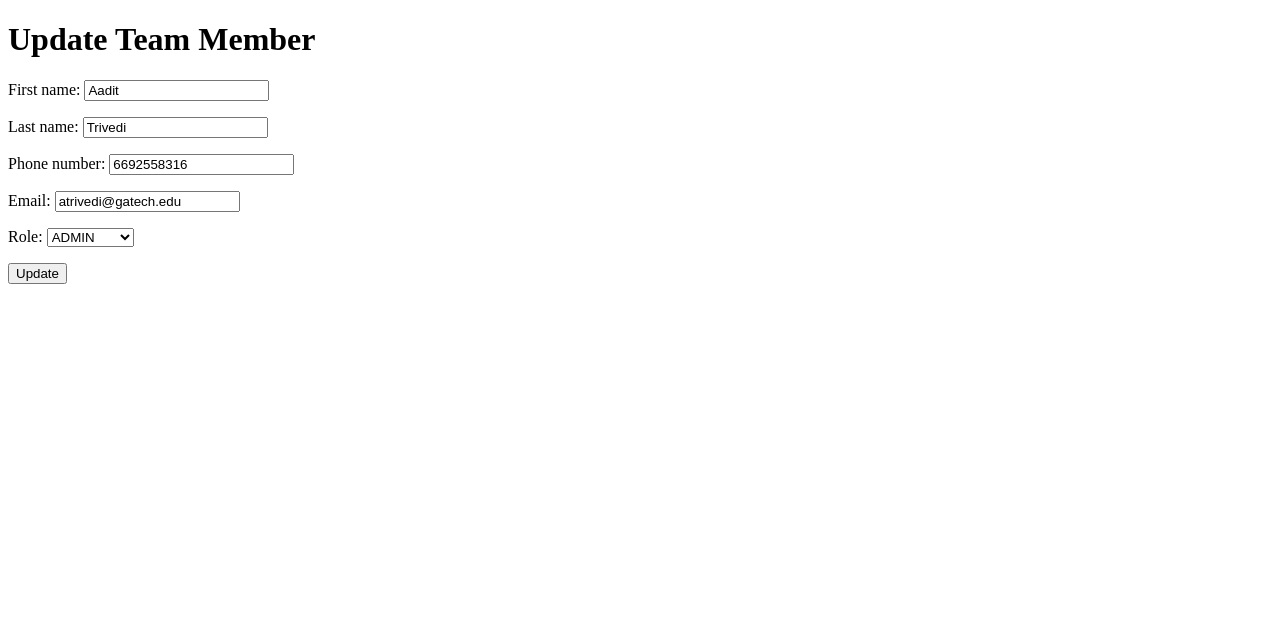
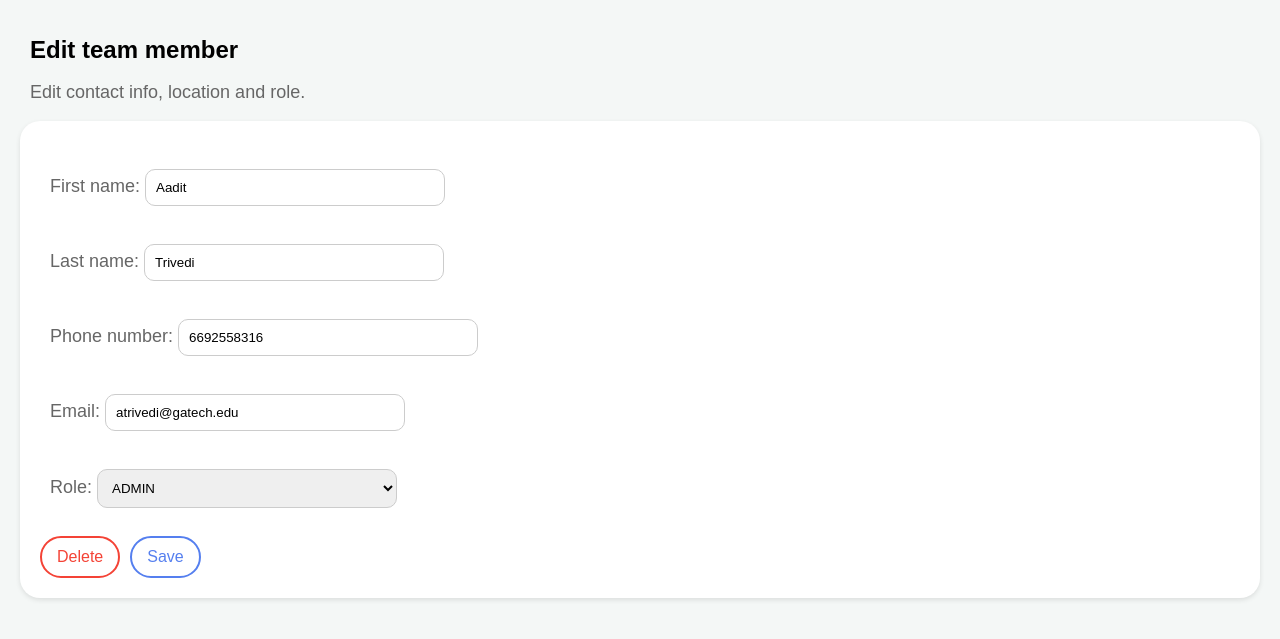
Before and after one commit to AaditT/manage_team, a Django app: page /update_teammember/7 in a window 1280 px wide. Shown: the top 639 px of the page. Run offline with Django 4.2, Linux system fonts and the light colour scheme; data comes from the database, SQL or seed files in the repository; both versions use the stored data as it was after the commit.

Commit message:
update/delete func complete + styling

```diff
--- a/app/forms.py
+++ b/app/forms.py
@@ -1,5 +1,5 @@
 from django import forms
-from .models import TeamMember, ROLE
+from .models import TeamMember
 
 class AddTeamMemberForm(forms.ModelForm):
     class Meta:
--- /dev/null
+++ b/app/static/styles.css
@@ -0,0 +1,164 @@
+body {
+    font-family: 'Arial', sans-serif;
+    background-color: #f4f7f6;
+    margin: 0;
+    padding: 20px;
+}
+h1 {
+    font-size: 24px;
+    padding-left: 10px;
+}
+p {
+    color: #666;
+    font-size: 18px;
+    padding-left: 10px;
+}
+ul {
+    list-style-type: none;
+    padding: 0;
+}
+li {
+    background-color: #fff;
+    margin-bottom: 10px;
+    padding: 20px;
+    border-radius: 10px;
+    box-shadow: 0 2px 5px rgba(0,0,0,0.1);
+    display: flex;
+    justify-content: space-between;
+    align-items: center;
+}
+li a {
+    text-decoration: none;
+    color: #333;
+    font-size: 16px;
+}
+button {
+    background-color: #557FEF;
+    border: none;
+    color: white;
+    padding: 10px 15px;
+    text-align: center;
+    text-decoration: none;
+    display: inline-block;
+    font-size: 16px;
+    border-radius: 25px;
+    cursor: pointer;
+}
+button:hover {
+    background-color: #557FEF;
+
+}
+
+.add-button {
+    background-color: #f4f7f6;
+    color: #557FEF; /* Indigo */
+    position: absolute;
+    top: 20px;
+    right: 20px;
+    border-radius: 50%;
+    width: 50px;
+    height: 50px;
+    display: flex;
+    justify-content: center;
+    align-items: center;
+    font-size: 32px;
+    line-height: 50px;
+}
+.add-button:hover {
+    background-color: #557FEF;
+    color: white;
+}
+form {
+    background-color: #fff;
+    padding: 20px;
+    border-radius: 20px;
+    box-shadow: 0 2px 5px rgba(0,0,0,0.1);
+}
+input[type="text"],
+input[type="email"],
+input[type="number"],
+select {
+    width: calc(80% - 20px);
+    max-width: 300px;
+    padding: 10px;
+    margin: 10px 0;
+    display: inline-block;
+    border: 1px solid #ccc;
+    border-radius: 10px;
+    box-sizing: border-box;
+}
+
+.member-container {
+    display: flex;
+    align-items: center;
+}
+
+.profile-pic {
+    width: 50px;
+    height: 50px;
+    border-radius: 50%;
+    margin-right: 10px;
+    object-fit: cover;
+    background-color: #fff;
+}
+
+.member-info {
+    padding: 10px;
+}
+
+.member-name {
+    font-size: 1em;
+    font-weight: bold;
+    color: #333;
+}
+
+.member-phone,
+.member-email {
+    font-size: 0.8em;
+    color: #757575;
+    padding-top: 5px;
+}
+
+
+/* Generic button styling */
+button {
+    background-color: white;
+    border: 2px solid #557FEF;
+    color: #557FEF;
+    padding: 10px 15px;
+    text-align: center;
+    text-decoration: none;
+    display: inline-block;
+    font-size: 16px;
+    border-radius: 25px;
+    cursor: pointer;
+}
+button:hover {
+    background-color: #557FEF;
+    color: white;
+}
+
+/* Delete button styling */
+.button-container button[name="action"][value="delete"] {
+    background-color: white;
+    border: 2px solid #f44336;
+    border-color: #f44336;
+    color: #f44336;
+    padding: 10px 15px;
+    text-align: center;
+    text-decoration: none;
+    display: inline-block;
+    font-size: 16px;
+    border-radius: 25px;
+    cursor: pointer;
+}
+.button-container button[name="action"][value="delete"]:hover {
+    background-color: #f44336;
+    color: white;
+}
+
+/* Below styling applies for field error in forms */
+.field-errors {
+    color: #f44336;
+    padding-left: 10px;
+}
--- a/app/templates/update_teammember.html
+++ b/app/templates/update_teammember.html
@@ -1,14 +1,27 @@
+{% load static %}
 <!DOCTYPE html>
 <html>
     <head>
-        <title>Update Team Member</title>
+        <title>Edit Team Member</title>
+        <link rel="stylesheet" type="text/css" href="{% static 'styles.css' %}">
+        <style>
+            .button-container {
+                display: flex;
+                justify-content: start;
+                gap: 10px;
+            }
+        </style>
     </head>
     <body>
-        <h1>Update Team Member</h1>
+        <h1>Edit team member</h1>
+        <p>Edit contact info, location and role.</p>
         <form method="post">
             {% csrf_token %}
             {{ form.as_p }}
-            <button type="submit">Update</button>
+            <div class="button-container">
+                <button type="submit" name="action" value="delete">Delete</button>
+                <button type="submit" name="action" value="save">Save</button>
+            </div>
         </form>
     </body>
 </html>
--- a/app/urls.py
+++ b/app/urls.py
@@ -4,5 +4,6 @@ from . import views
 urlpatterns = [
     path("", views.teammembers, name="teammembers"),
     path("add_teammember/", views.add_teammember, name="add_teammember"),
-    path("update_teammember/<int:id>", views.update_teammember, name="update_teammember")
+    path("update_teammember/<int:id>", views.update_teammember, name="update_teammember"),
+    path('delete_teammember/<int:id>', views.delete_teammember, name='delete_teammember'),
 ]
--- a/app/views.py
+++ b/app/views.py
@@ -3,7 +3,7 @@ from django.template import loader
 from django.http import HttpResponse
 from .models import TeamMember
 from .forms import AddTeamMemberForm, UpdateTeamMemberForm
-
+from django.views.decorators.http import require_POST
 
 # Create your views here.
 
@@ -26,7 +26,7 @@ def add_teammember(request):
             form.save()
             return redirect('teammembers')
         else:
-            return HttpResponse("Invalid form data")
+            return render(request, 'add_teammember.html', {'form': form})
     else:
         form = AddTeamMemberForm()
     return render(request, 'add_teammember.html', {'form': form})
@@ -34,12 +34,28 @@ def add_teammember(request):
 def update_teammember(request, id):
     teammember = TeamMember.objects.get(id=id)
     if request.method == 'POST':
-        form = UpdateTeamMemberForm(request.POST, instance=teammember)
-        if form.is_valid():
-            form.save()
+        if 'action' in request.POST and request.POST['action'] == 'delete':
+            teammember.delete()
             return redirect('teammembers')
         else:
-            return HttpResponse("Invalid form data")
+            form = UpdateTeamMemberForm(request.POST, instance=teammember)
+            if form.is_valid():
+                form.save()
+                return redirect('teammembers')
+            else:
+                return HttpResponse("Invalid form data")
     else:
         form = UpdateTeamMemberForm(instance=teammember)
-    return render(request, 'update_teammember.html', {'form': form})
+    return render(
+        request, 'update_teammember.html',
+        {
+            'form': form,
+            'teammember': teammember
+        }
+    )
+
+@require_POST
+def delete_teammember(request, id):
+    teammember = TeamMember.objects.get(id=id)
+    teammember.delete()
+    return redirect('teammembers')
```
Also changed, not shown: app/templates/add_teammember.html (+21 -3 lines), app/templates/teammembers.html (+13 -6 lines), app/static/default.png (added), db.sqlite3.
